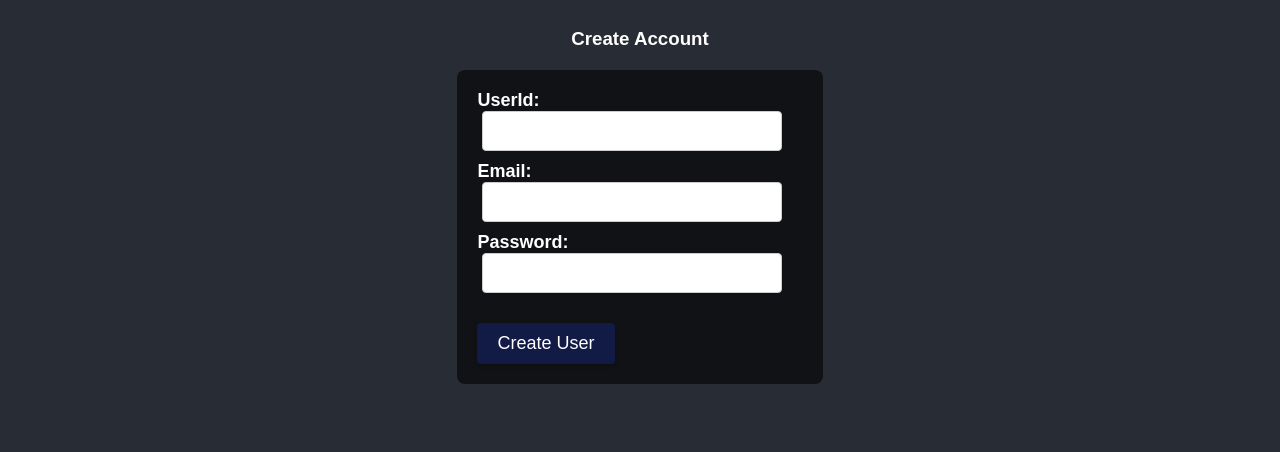
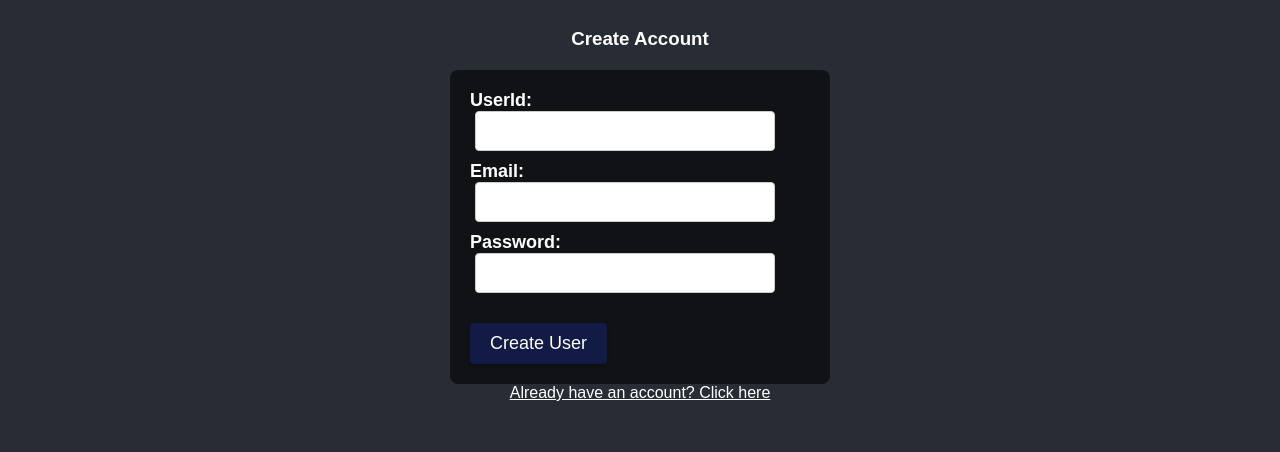
Before and after one commit to JackCarron/teebot-ui, a React (Create React App) app: page /#/register in a window 1280 px wide. Shown: the part 121-573 px from the top of the page. Built offline with nearby package versions, Linux system fonts and the light colour scheme; what aws-amplify would draw is missing.

Commit message:
fix registration page

```diff
--- a/package.json
+++ b/package.json
@@ -3,6 +3,8 @@
   "version": "0.1.0",
   "private": true,
   "dependencies": {
+    "@material/top-app-bar": "^14.0.0",
+    "@material/web": "^1.0.0",
     "@testing-library/jest-dom": "^5.16.5",
     "@testing-library/react": "^13.4.0",
     "@testing-library/user-event": "^13.5.0",
--- a/src/components/CreateUser.tsx
+++ b/src/components/CreateUser.tsx
@@ -26,7 +26,6 @@ function CreateUser() {
 
   const handleSubmit = async (event: FormEvent<HTMLFormElement>) => {
     event.preventDefault();
-    setShowOTP(true);
     try {
       const signUpResponse = await Auth.signUp({
         username: user.userId,
@@ -35,6 +34,7 @@ function CreateUser() {
           email: user.email
         },
       });
+      setShowOTP(true);
       console.log(signUpResponse);
     } catch (error) {
       console.error(error);
@@ -49,7 +49,9 @@ function CreateUser() {
 
   return (
     <div className="CreateUser">
-      <h3>Create Account</h3>
+      <div>
+        <h3>Create Account</h3>
+      </div>
       <form className="CreateUser-form" onSubmit={handleSubmit}>
           <label>
             UserId:
@@ -69,9 +71,13 @@ function CreateUser() {
             <input type="text" name="otp" value={user.otp} onChange={handleChange} />
           </label><button className="CreateUser-otpButton" onClick={submitOtp}>Submit OTP</button></>
          : undefined}
-
+        <p>
+        </p>
         {!showOTP ? <button type="submit">Create User</button> : undefined}
       </form>
+      <div>
+          <a className='login-page-button' href="/#/login"><u>Already have an account? Click here</u></a>
+      </div>
     </div>
   );
 }
--- a/src/components/Login.tsx
+++ b/src/components/Login.tsx
@@ -1,7 +1,8 @@
 import React, { useState, FormEvent } from 'react';
 import { Auth } from 'aws-amplify';
 import { useHistory } from 'react-router-dom';
-import TeebotLogo from '../images/Teebot.png';
+
+import './login.css';
 
 const Login = () => {
   const history = useHistory();
@@ -35,9 +36,9 @@ const Login = () => {
   };
 
   return (
-    <div>
-      <img className="teebotLogo" src={TeebotLogo}></img>
-      <h4>Login to Teebot</h4><form onSubmit={handleSubmit}>
+    <div className='login-container'>
+      <h4>Login to Teebot</h4>
+      <form onSubmit={handleSubmit}>
         <label>
           Username:
           <input type="text" value={username} onChange={handleUsernameChange} />
--- a/src/components/createuser.css
+++ b/src/components/createuser.css
@@ -8,7 +8,6 @@
 
 /* Registration Form Container */
 .CreateUser-form {
-  /* margin: 50px; Adjust margin to match the landing page */
   max-width: 70%; /* Set a maximum width for the container */
   background-color: rgba(0, 0, 0, 0.6); /* Use the same background color as the landing page */
   border-radius: 8px; /* Optional: Add border-radius for rounded corners */
@@ -96,4 +95,8 @@
   .CreateUser-otpSection label {
     margin-bottom: 5px;
   }
+
+  .login-page-button {
+    margin-top: 20px;
+  }
 }
--- a/src/components/landingpage.css
+++ b/src/components/landingpage.css
@@ -12,6 +12,7 @@
   color: #fff;
   text-align: center;
   padding: 40px 0;
+  width: 100vw;
   position: relative; /* Add position relative to create a stacking context */
 }
 
--- a/src/components/login.css
+++ b/src/components/login.css
@@ -1,7 +1,18 @@
-.teebotLogo {
-    width: 200px; /* Adjust the size as needed */
-    height: auto;
-  }
+.login-container{
+  text-align: center;
+  margin: 30px auto;
+  font-family: 'Arial', sans-serif;
+  color: #fff;
+}
+
+form {
+  max-width: 70%; /* Set a maximum width for the container */
+  background-color: rgba(0, 0, 0, 0.6); /* Use the same background color as the landing page */
+  border-radius: 8px; /* Optional: Add border-radius for rounded corners */
+  padding: 20px;
+  display: inline-block;
+  text-align: left; /* Match the text alignment with the landing page */
+}
 
   h4 {
     margin-top: 20px;
@@ -15,10 +26,14 @@
   label {
     display: block;
     margin-bottom: 10px;
+    width: auto;
+    margin-right: 15px;
   }
 
   input {
-    width: 100%;
+    /* width: 100%; */
+    width: auto;
+    /* overflow: hidden; */
     padding: 8px;
     font-size: 16px;
     border: 1px solid #ccc;
--- a/src/index.tsx
+++ b/src/index.tsx
@@ -17,9 +17,9 @@ const bootstrap = async(): Promise<void> => {
 
   root.render(
     <React.StrictMode>
-      <HashRouter>
-        <App />
-      </HashRouter>
+        <HashRouter>
+          <App />
+        </HashRouter>
     </React.StrictMode>
   );
 }
```
Also changed, not shown: 1 other file (tests, documents, lock files or other folders).
